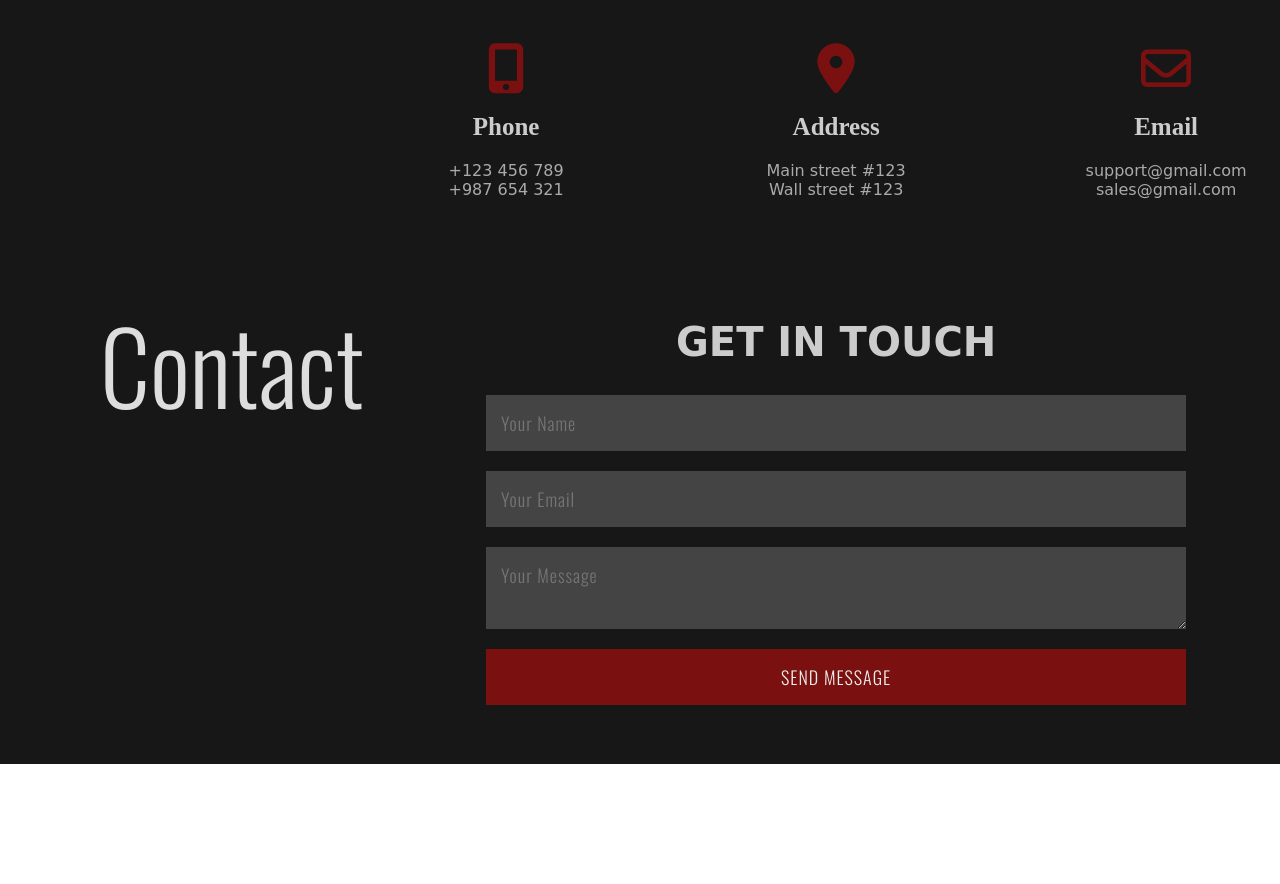
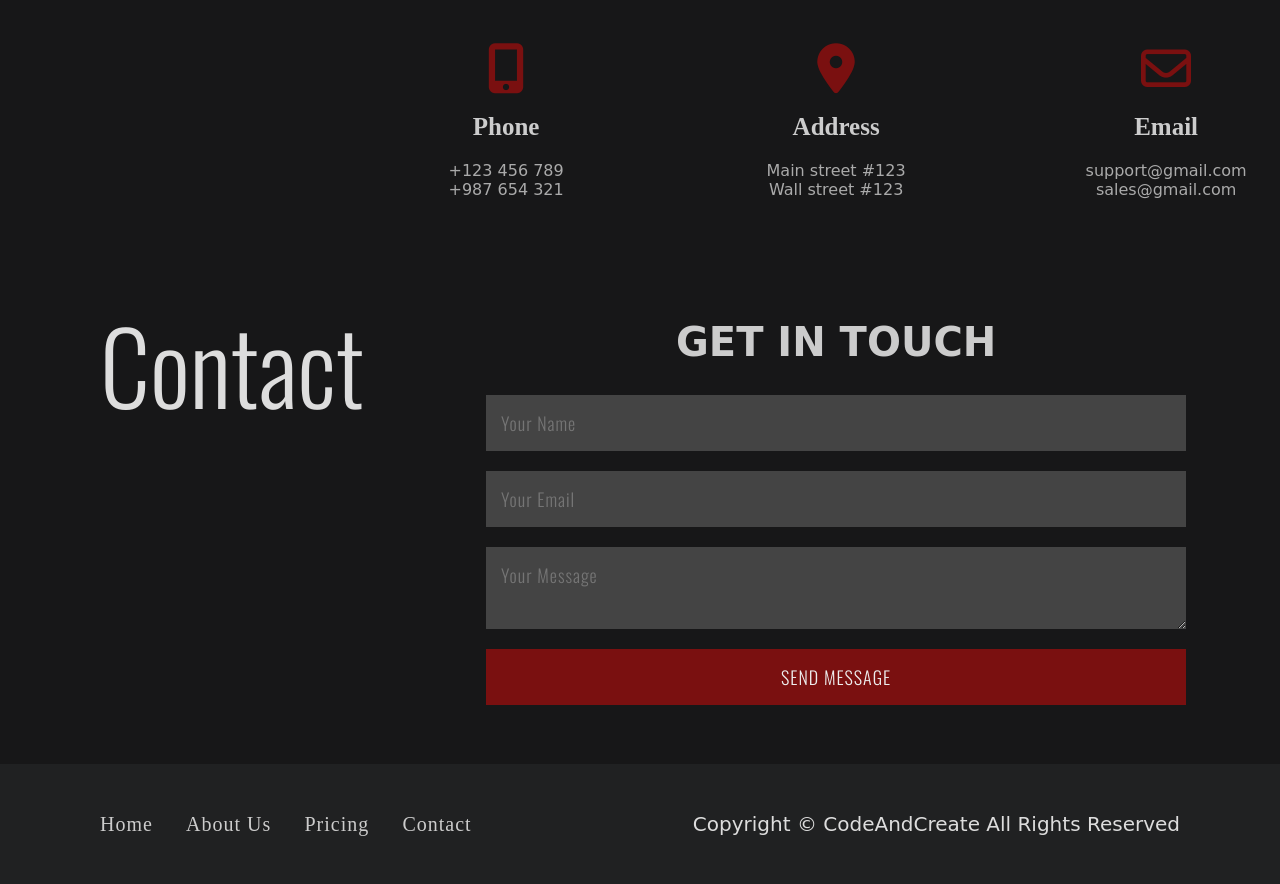
Before and after one commit to BrianLevin/Business-Agency, a website with bundled scripts: page index.html in a window 1280 px wide. Shown: the part 2436-3320 px from the top of the page. Before the commit the page ends 3200 px from the top, so only its background shows below. Built offline with nearby package versions, Linux system fonts and the light colour scheme; a web font is replaced by a local one.

Commit message:
Create and Style footer

```diff
--- a/index.html
+++ b/index.html
@@ -260,7 +260,17 @@
     </div>
   </section>
   <!-- End of Section 4 -->
-
+   <!-- Footer -->
+   <footer class="footer">
+    <div class="footer-nav">
+      <a href="#home">Home</a>
+      <a href="#about-us">About Us</a>
+      <a href="#pricing">Pricing</a>
+      <a href="#contact">Contact</a>
+    </div>
+    <p class="copyright">Copyright &copy; CodeAndCreate All Rights Reserved</p>
+  </footer>
+  <!-- End of Footer -->
 
         </div>
 
--- a/script.js
+++ b/script.js
@@ -45,7 +45,7 @@ const playPause = () => {
 
   import Swiper from 'swiper/swiper-bundle.esm.js';
   import 'swiper/swiper-bundle.css';
-  var swiper = new Swiper('.swiper', {
+  const swiper = new Swiper('.swiper', {
     effect: 'coverflow',
     grabCursor: true,
     centeredSlides: true,
--- a/style.css
+++ b/style.css
@@ -653,3 +653,33 @@
     background-color: #5f0303;
   }
   /* End of Section 4 */
+
+  /* Footer */
+.footer {
+    width: 100%;
+    height: 12rem;
+    background-color: #202122;
+    display: flex;
+    justify-content: space-between;
+    align-items: center;
+    padding: 0 10rem;
+  }
+
+  .footer-nav a {
+    font-family: "MADE Soulmaze", serif;
+    font-size: 2rem;
+    color: #ccc;
+    margin-right: 3rem;
+    letter-spacing: 0.1rem;
+    transition: color 0.3s;
+  }
+
+  .footer-nav a:hover {
+    color: #862323;
+  }
+
+  .copyright {
+    font-size: 2rem;
+    color: #ddd;
+  }
+  /* End of Footer */
```
